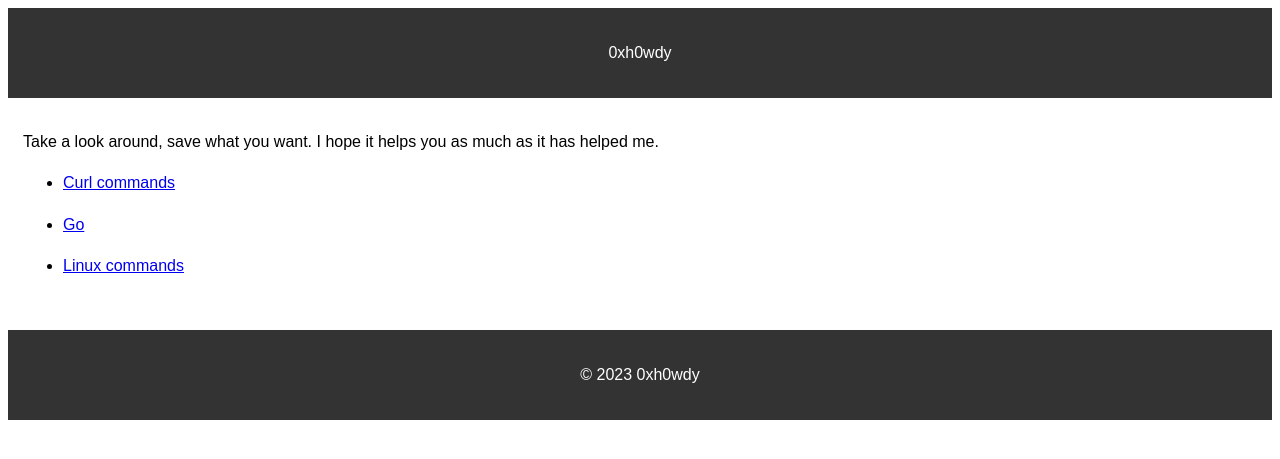
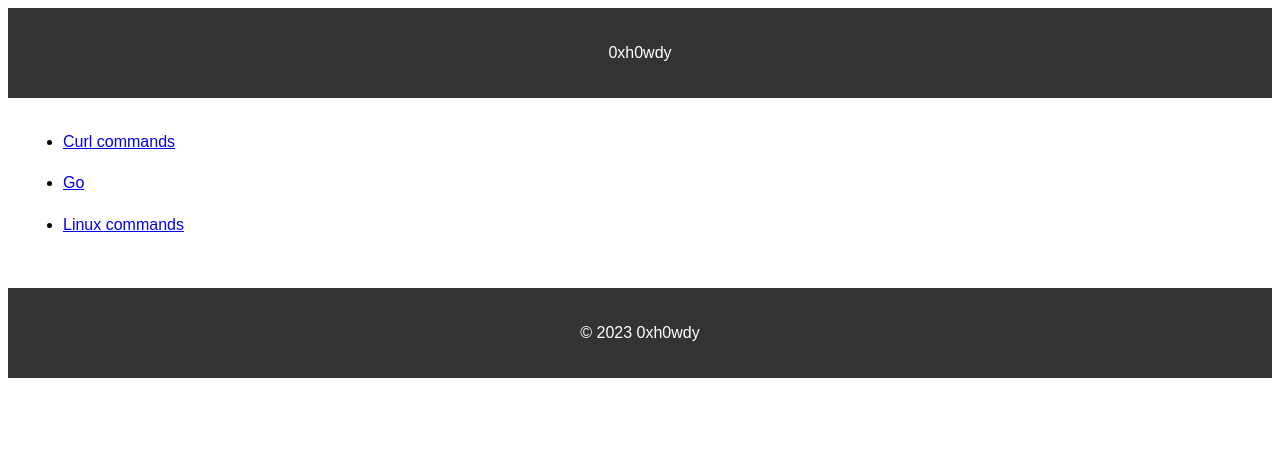
Before and after one commit to 0xh0wdy/0xh0wdy.github.io, a Jekyll site: the page built from index.md, in a window 1280 px wide. Shown: the top 459 px of the page. Built offline with Jekyll 4.4.1, drawn with Linux system fonts in a browser that asks for light colours; our own code applies the rules of GitHub Pages for plain Markdown files.

Commit message:
Update index.md

```diff
--- a/index.md
+++ b/index.md
@@ -3,7 +3,6 @@ layout:default
 title: 0xh0wdy
 ---
 
-Take a look around, save what you want. I hope it helps you as much as it has helped me.
 
 {% for guide in site.guides %}
 - [{{ guide.title }}]({{ guide.url | relative_url }})
```
